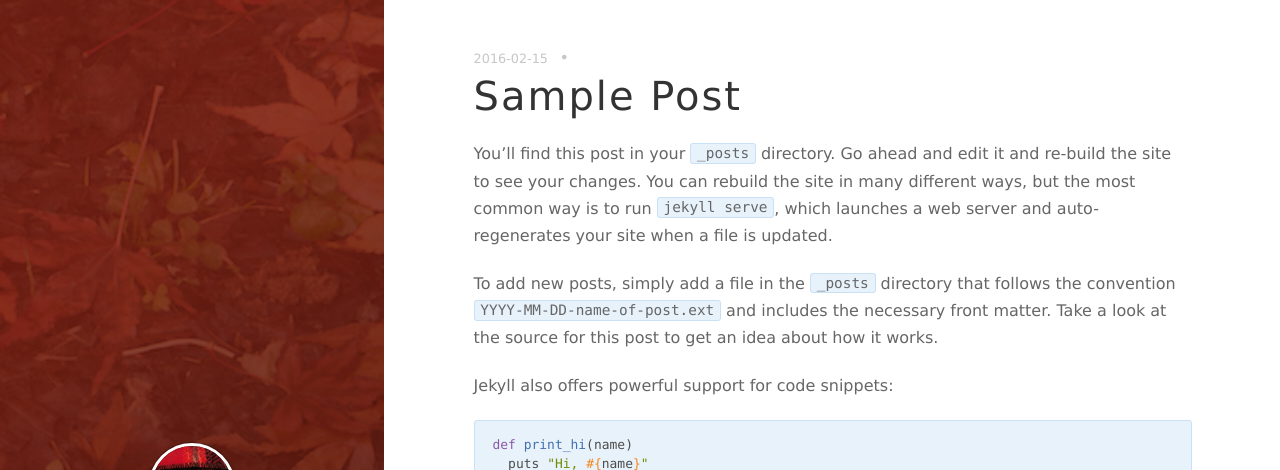
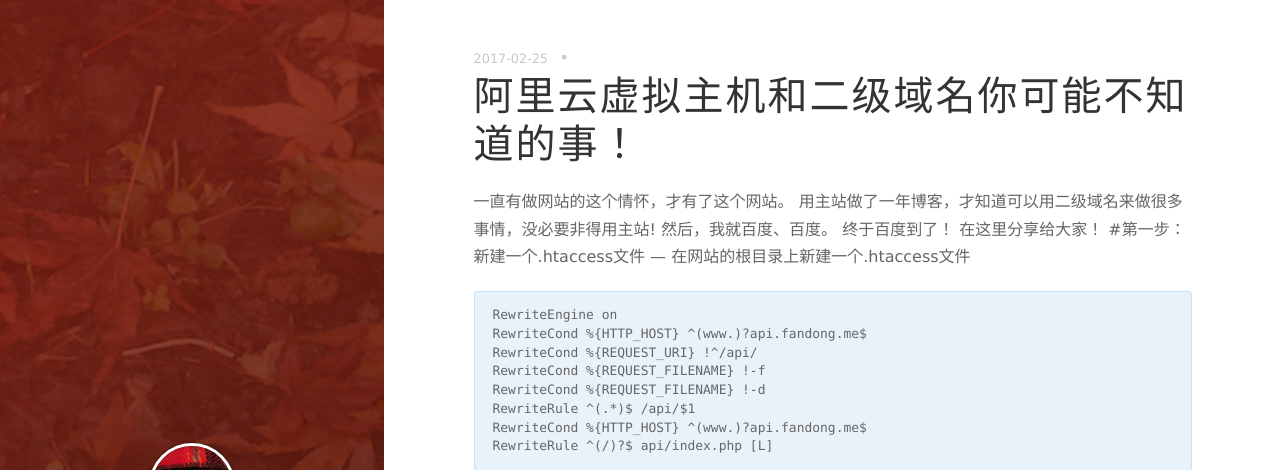
Before and after one commit to fandongtongxue/fandongtongxue.github.io, a Jekyll site: the page built from _posts/2016-02-15-sample-post.markdown, in a window 1280 px wide and 1400 px high. Shown: the top 470 px of the window. Built offline with Jekyll 4.4.1, drawn with Linux system fonts in a browser that asks for light colours; nearby versions of some CDN libraries; comment, search, counter and statistics services are not loaded; some of the changed text lies outside the part shown; grey boxes are pictures that could not be loaded.

Commit message:
上传阿里云二级域名文章

````diff
--- a/_posts/2016-02-15-sample-post.markdown
+++ b/_posts/2016-02-15-sample-post.markdown
@@ -1,22 +1,37 @@
 ---
 layout: post
-title: Sample Post
-date: 2016-02-15 15:32:24.000000000 +09:00
+title: 阿里云虚拟主机和二级域名你可能不知道的事！
+date: 2017-02-25 16:28:57.000000000 +08:00
 ---
 
-You’ll find this post in your `_posts` directory. Go ahead and edit it and re-build the site to see your changes. You can rebuild the site in many different ways, but the most common way is to run `jekyll serve`, which launches a web server and auto-regenerates your site when a file is updated.
-
-To add new posts, simply add a file in the `_posts` directory that follows the convention `YYYY-MM-DD-name-of-post.ext` and includes the necessary front matter. Take a look at the source for this post to get an idea about how it works.
-
-Jekyll also offers powerful support for code snippets:
-
-{% highlight ruby %}
-def print_hi(name)
-  puts "Hi, #{name}"
-end
-print_hi('Tom')
-#=> prints 'Hi, Tom' to STDOUT.
-{% endhighlight %}
+一直有做网站的这个情怀，才有了这个网站。
+用主站做了一年博客，才知道可以用二级域名来做很多事情，没必要非得用主站!
+然后，我就百度、百度。
+终于百度到了！
+在这里分享给大家！
+#第一步：新建一个.htaccess文件
+---
+在网站的根目录上新建一个.htaccess文件
+```
+RewriteEngine on
+RewriteCond %{HTTP_HOST} ^(www.)?api.fandong.me$
+RewriteCond %{REQUEST_URI} !^/api/
+RewriteCond %{REQUEST_FILENAME} !-f
+RewriteCond %{REQUEST_FILENAME} !-d
+RewriteRule ^(.*)$ /api/$1
+RewriteCond %{HTTP_HOST} ^(www.)?api.fandong.me$
+RewriteRule ^(/)?$ api/index.php [L]
+```
+#第二步：创建二级子目录
+---
+在网站的根目录上新建一个api目录
+#第三步：主机空间绑定二级域名
+![](http://om2bks7xs.bkt.clouddn.com/2016-02-26-aliyun-bind.jpg)
+#第四步：二级域名绑主机空间
+![](http://om2bks7xs.bkt.clouddn.com/2016-02-26-aliyun_dns.jpg)
+#第五步：浏览器打开设置好的二级域名
+---
+点击链接：[http://api.fandong.me](http://api.fandong.me "http://api.fandong.me")
 
 Check out the [Jekyll docs][jekyll-docs] for more info on how to get the most out of Jekyll. File all bugs/feature requests at [Jekyll’s GitHub repo][jekyll-gh]. If you have questions, you can ask them on [Jekyll Talk][jekyll-talk].
 
````
